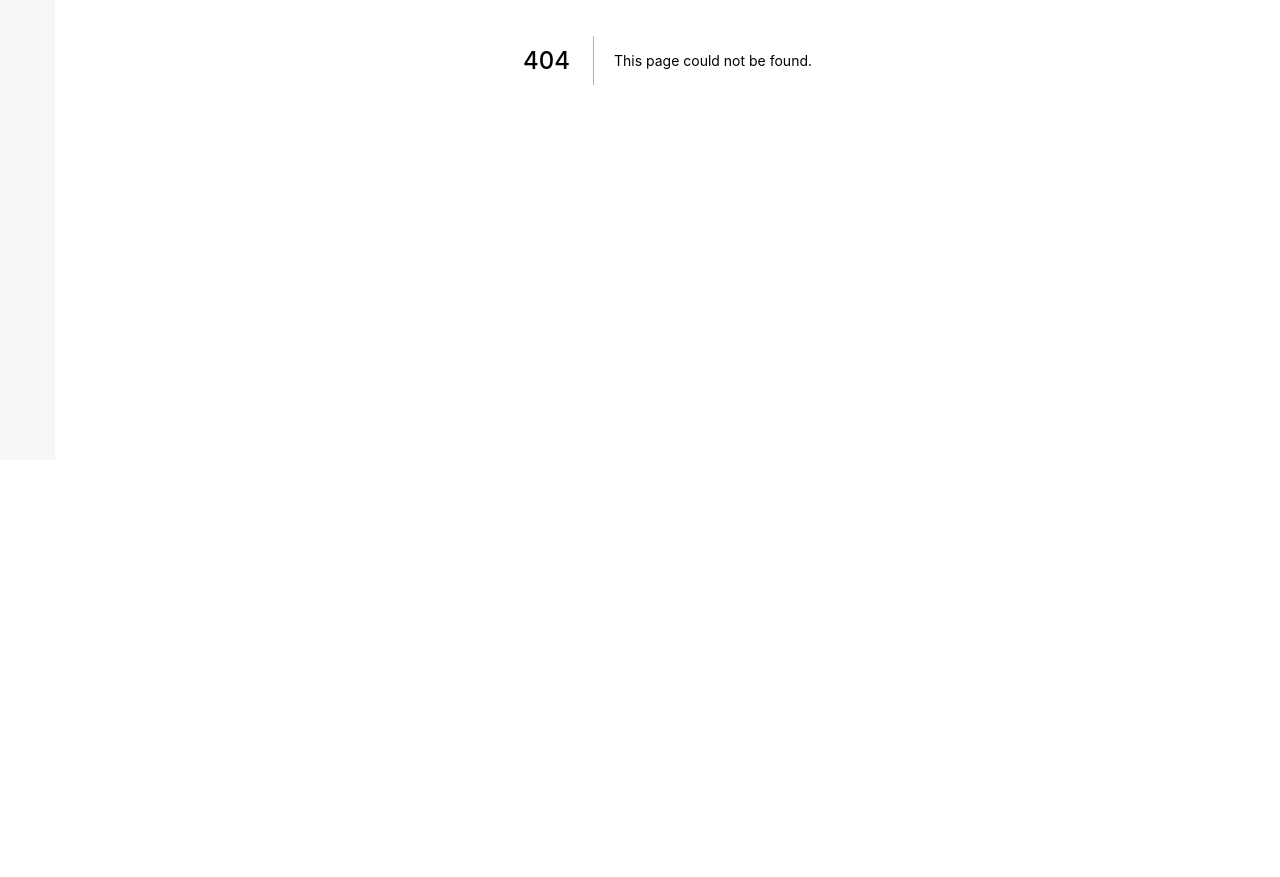
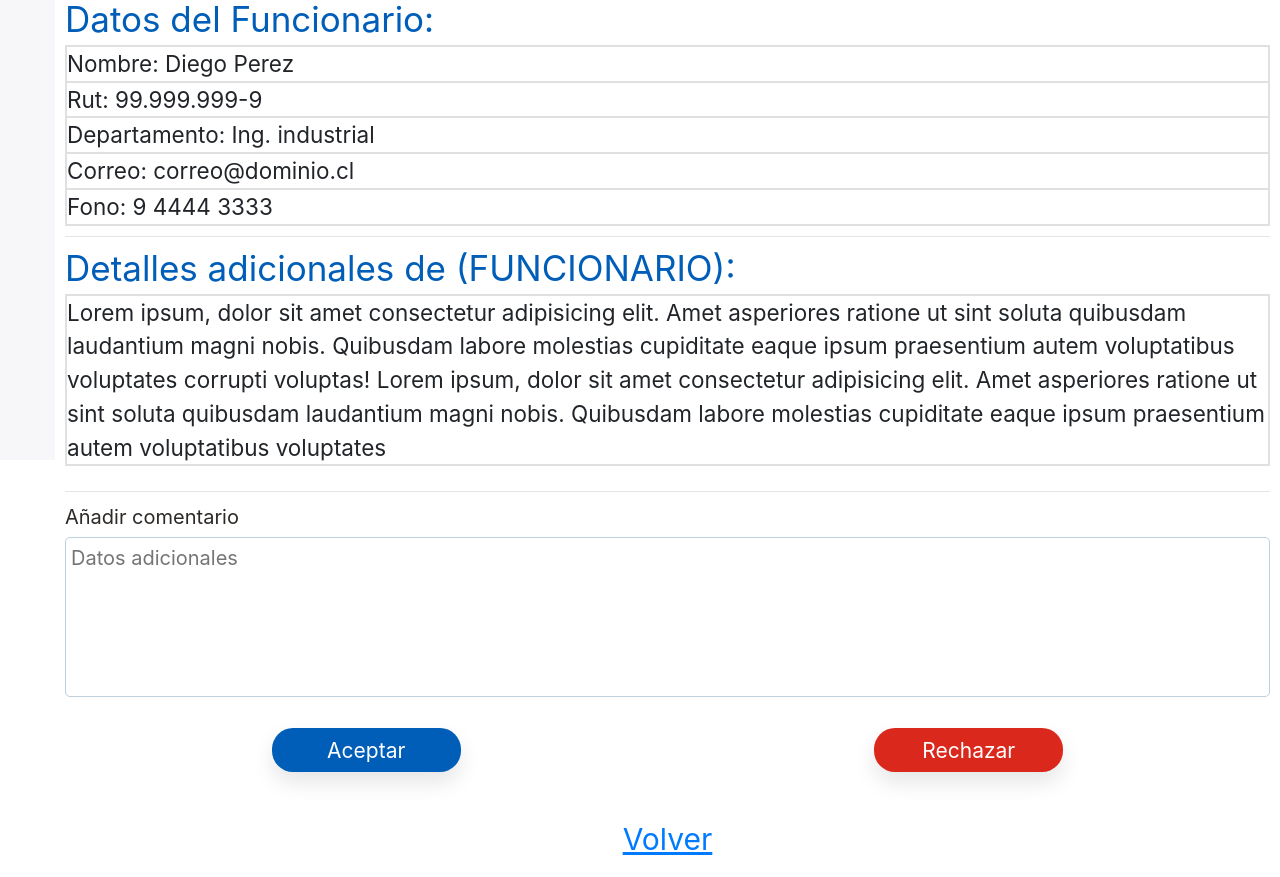
Before and after one commit to MilzCode/fron-bhf, a Next.js app: page /nuevas-solicitudes/1 in a window 1280 px wide. Before the commit this address had no page. Shown: the part 340-1217 px from the top of the page. Before the commit the page ends 800 px from the top, so only its background shows below. Built offline with nearby package versions, Linux system fonts and the light colour scheme.

Commit message:
feat: se añadio documentacion, se añadio vista nueva solicitud por parte del encargado.

```diff
--- a/pages/index.tsx
+++ b/pages/index.tsx
@@ -10,6 +10,7 @@ const Home: NextPage = () => {
         <h4 className="mb-3">Bienvenido USUARIO</h4>
       </div>
       <>
+        <h2>FUNCIONARIO</h2>
         <div>
           <Link href="/crear-solicitud">Crear Solicitud</Link>
         </div>
@@ -19,6 +20,10 @@ const Home: NextPage = () => {
         <div>
           <Link href="/mis-datos">Mis Datos</Link>
         </div>
+        <h2>DIRECCION DE PERSONAS</h2>
+        <div>
+          <Link href="/nuevas-solicitudes">Revisar nuevas solicitudes</Link>
+        </div>
       </>
     </>
   );
--- a/pages/mis-solicitudes/[solicitud].tsx
+++ b/pages/mis-solicitudes/[solicitud].tsx
@@ -1,6 +1,12 @@
 import React, { useEffect, useState } from "react";
 import { useRouter } from "next/router";
 import Volver from "../../components/other/Volver";
+
+/**
+ * Esta vista es la correspondiente a la página de detalle de una solicitud, desde el punto de vista de un Funcionario.
+ *
+ * **/
+
 
 const MiSolicitud = () => {
   const router = useRouter();
--- /dev/null
+++ b/pages/nuevas-solicitudes/[solicitud].tsx
@@ -0,0 +1,137 @@
+import React, { useEffect, useState } from "react";
+import { useRouter } from "next/router";
+import Volver from "../../components/other/Volver";
+import VentanaModal from "../../components/other/VentanaModal";
+
+/**
+ * Esta vista es la correspondiente a la página de detalle de una solicitud, desde el punto de vista de un encargado.
+ *
+ * **/
+
+const SolicitudEncargado = () => {
+  const router = useRouter();
+  const [comentarios, setComentarios] = useState("");
+  const [solicitud, setSolicitud] = useState(true);
+  const [enviada, setEnviada] = useState(false);
+  useEffect(() => {
+    console.log(router.query.solicitud);
+  }, [router.query.solicitud]);
+
+  const handleChange = (e: any) => {
+    setComentarios(e.target.value);
+  };
+
+  const handleAceptar = (e: any) => {
+    setSolicitud(true);
+    setEnviada(true);
+  };
+
+  const handleRechazar = () => {
+    setSolicitud(false);
+    if (comentarios === "") {
+      return;
+    }
+    setEnviada(true);
+  };
+
+  const handleSubmit = () => {
+    //Si la solicitud de se rechaza hacer lo siguiente:
+    if (!solicitud) {
+      console.log("rechazada");
+      return;
+    }
+    //Si la solicitud de se acepta hacer lo siguiente:
+    console.log("aceptada");
+  };
+  return (
+    <>
+      <h1 className="TITULO">Detalles Solicitud: {router.query.solicitud}</h1>
+      <h3 className="TITULO2">Datos del Beneficiado:</h3>
+      <div className="TABLERESPONSIVE2">
+        <div>Nombre: Mohandas Gandhi</div>
+        <div>Rut: 99.999.999-9</div>
+        <div>Fecha: 03/03/2022</div>
+        <div>Estado: En revisión por (Cobranzas)</div>
+        <div>
+          Documentación: <a href="#">Descargar...</a>
+        </div>
+      </div>
+      <h3 className="TITULO2">Datos del Funcionario:</h3>
+      <div className="TABLERESPONSIVE2">
+        <div>Nombre: Diego Perez</div>
+        <div>Rut: 99.999.999-9</div>
+        <div>Departamento: Ing. industrial</div>
+        <div>Correo: correo@dominio.cl</div>
+        <div>Fono: 9 4444 3333</div>
+      </div>
+      <hr />
+      <h3 className="TITULO2">Detalles adicionales de (FUNCIONARIO):</h3>
+      <div className="TABLERESPONSIVE2">
+        <div>
+          Lorem ipsum, dolor sit amet consectetur adipisicing elit. Amet
+          asperiores ratione ut sint soluta quibusdam laudantium magni nobis.
+          Quibusdam labore molestias cupiditate eaque ipsum praesentium autem
+          voluptatibus voluptates corrupti voluptas! Lorem ipsum, dolor sit amet
+          consectetur adipisicing elit. Amet asperiores ratione ut sint soluta
+          quibusdam laudantium magni nobis. Quibusdam labore molestias
+          cupiditate eaque ipsum praesentium autem voluptatibus voluptates
+        </div>
+      </div>
+      <br />
+      <hr />
+      <div>
+        <div className="LABELINPUT">
+          <label htmlFor="datosAdicionales">
+            Añadir comentario&nbsp;
+            {!solicitud && !comentarios && (
+              <span className="COLORRED">
+                (Campo Obligatorio para rechazar)
+              </span>
+            )}
+          </label>
+          <textarea
+            id="datosAdicionales"
+            name="datosAdicionales"
+            placeholder="Datos adicionales"
+            onChange={(e) => {
+              handleChange(e);
+            }}
+          ></textarea>
+        </div>
+        <div className="BOTONES">
+          <button type="submit" className="BOTON" onClick={handleAceptar}>
+            Aceptar
+          </button>
+          <button
+            type="button"
+            className="BOTON BACKGROUNDCOLORRED"
+            onClick={handleRechazar}
+          >
+            Rechazar
+          </button>
+        </div>
+        {enviada && (
+          <VentanaModal
+            exitBotonText="Cancelar"
+            aceptarBotonText="Confirmar"
+            exitFunction={() => {
+              setEnviada(false);
+            }}
+            aceptarFunction={handleSubmit}
+          >
+            &nbsp;&nbsp;&nbsp;&nbsp; &nbsp;&nbsp;&nbsp;&nbsp;
+            {solicitud
+              ? "¿Desea aceptar la solicitud?"
+              : "¿Desea Rechazar la solicitud?"}
+            &nbsp;&nbsp;&nbsp;&nbsp; &nbsp;&nbsp;&nbsp;&nbsp;
+          </VentanaModal>
+        )}
+      </div>
+
+      <Volver />
+      <br />
+    </>
+  );
+};
+
+export default SolicitudEncargado;
--- a/styles/encargado/nuevas-solicitudes.scss
+++ b/styles/encargado/nuevas-solicitudes.scss
@@ -1,3 +1,3 @@
-.nuevasSolicitudes{
+.nuevasSolicitudes {
 
 }
--- a/styles/variables.scss
+++ b/styles/variables.scss
@@ -108,7 +108,7 @@ $marginMain: 10px;
     @extend .INPUT;
     display: block;
     width: 100%;
-    height: 200px;
+    height: 8em;
     resize: none;
     overflow-y: scroll !important;
   }
@@ -116,6 +116,16 @@ $marginMain: 10px;
     @extend .INPUT;
     display: block;
     width: 100%;
+  }
+}
+
+.FILTRO {
+  display: flex;
+  justify-content: center;
+  flex-wrap: wrap;
+  text-align: center;
+  & > div {
+    margin: 0 2em;
   }
 }
 
@@ -133,7 +143,7 @@ $marginMain: 10px;
   background-color: $Pantone_300_C;
   color: white;
   cursor: pointer;
-  min-width: 8em;
+  min-width: 9em;
   &:hover {
     opacity: 0.95;
   }
@@ -190,7 +200,7 @@ $marginMain: 10px;
   overflow: auto;
 
   & > div {
-    max-height: 15em;
+    max-height: 8em;
     overflow: auto;
     border: 1px solid $GrisMDB;
     border-left: 2px solid $GrisMDB;
```
Also changed, not shown: pages/nuevas-solicitudes.tsx (deleted, +0 -12 lines), pages/nuevas-solicitudes/index.tsx (added, +82 -0 lines), 1 other file (tests, documents, lock files or other folders).
